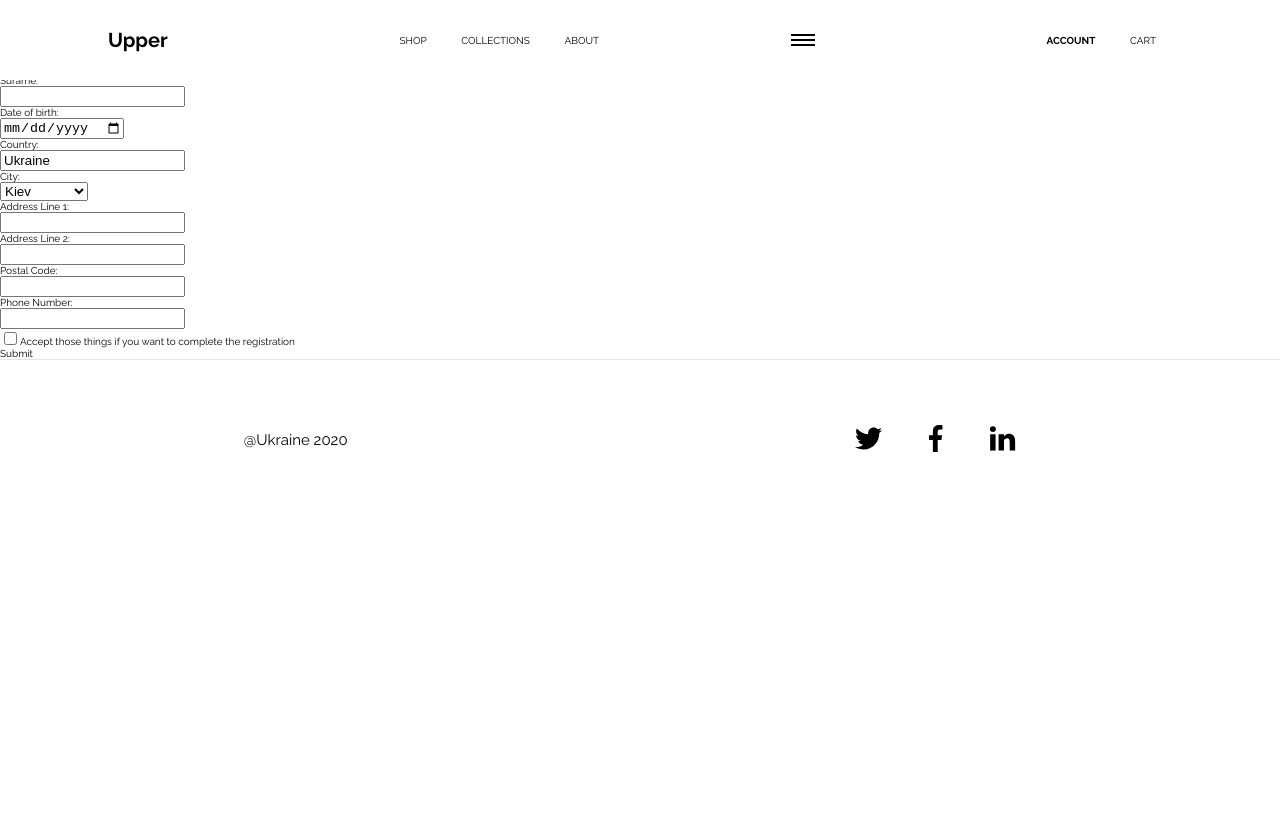
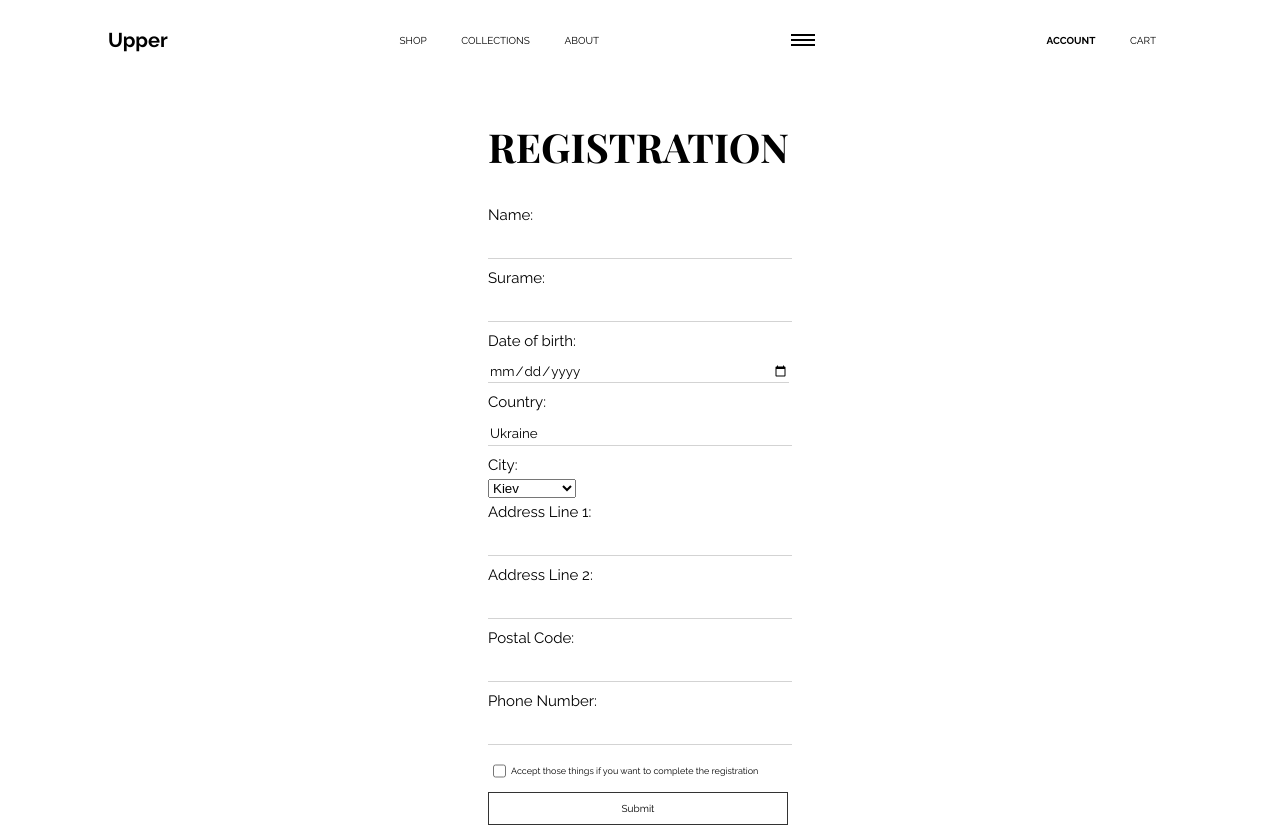
Before and after one commit to bedtreep/bedtreep.github.io, a plain HTML site: page registration.html in a window 1280 px wide. Shown: the top 828 px of the page. Before the commit the page ends 800 px from the top, so only its background shows below. Drawn offline with nearby package versions, Linux system fonts and the light colour scheme; a web font is replaced by a local one.

Commit message:
Update style.css

```diff
--- a/style.css
+++ b/style.css
@@ -139,13 +139,13 @@ body {
 	font-weight: bold;
 }
 
-.loginandreg h2 {
+.loginandreg h2, .regform h2 {
 	font-size: 4em;
 	font-family: 'Playfair Display', serif;
 	text-transform: uppercase;
 }
 
-.loginandreg label, .loginandreg p, .loginandreg button {
+.loginandreg label, .loginandreg p, .loginandreg button, .button {
 	font-size: 1.5em;
 }
 
@@ -156,14 +156,15 @@ body {
 	margin-bottom: 10px;
 }
 
-.loginandreg input {
+.loginandreg input, .regform label input {
+	font-family: 'Raleway', sans-serif;
 	width: 300px;
 	height: 22px;
 	border: none;
 	border-bottom: 1px solid lightgrey;
 }
 
-.loginandreg input:focus {
+.loginandreg input:focus, .regform label input:focus {
 	outline: none;
 	border: none;
 	border-bottom: 1px solid black;
@@ -185,7 +186,10 @@ body {
 	margin: 40px 0;
 }
 
-.loginandreg button {
+.loginandreg button, .button, .regform button {
+	text-decoration: none;
+	color: black;
+	appearance: button;
 	border: 1px solid rgba(0,0,0,0.8);
 	box-sizing: border-box;
 	text-align: center;
@@ -193,16 +197,49 @@ body {
 	padding: 10px 0;
 }
 
-.loginandreg button:hover {
+.loginandreg button:hover, .button:hover, .regform button:hover {
 	background-color: rgba(0,0,0,0.1);
 	border-bottom: 2px solid rgba(0,0,0,0.8);
 }
 
-.loginandreg button:active {
+.loginandreg button:active, .button:active, .regform button:active; {
 	position: relative;
 	top: 2px;
 }
 
+.regform {
+	display: block;
+	margin: 0 auto;
+	width: fit-content;
+	margin: 0 auto;
+	margin-top: 15vh;
+	margin-bottom: 20vh;
+	height: 100%
+
+}
+
+.regform label input{
+	margin: 5px 0;
+	width: 300px;
+}
+
+.regform label div {
+	margin: 5px 0;
+	font-size: 1.5em;
+	width: 300px;
+}
+
+#Accept{
+	width: fit-content;
+	margin: 5px;
+}
+
+.regform .accept div {
+	font-size: 0.9em;
+	display: flex;
+	align-items: center;
+	justify-content: left;
+}
 
 .product-detailed div:only-child {
 	display: grid;
@@ -931,7 +968,7 @@ button {
 }
 
 @media (max-width: 1100px) {
-	#main, #shop, #collection, #about, #product, #account, #cart {
+	#main, #shop, #collection, #about, #product, #account, #cart, #registration {
 		font-size: 9px;
 	}
 	#main {
@@ -940,13 +977,13 @@ button {
 }
 
 @media (max-width: 922px) {
-	#main, #shop, #collection, #about, #account, #cart{
+	#main, #shop, #collection, #about, #account, #cart, #registration{
 		font-size: 8px;
 	}
 }
 
 @media (max-width: 819px) {
-	#main, #shop, #collection, #about, #account, #cart{
+	#main, #shop, #collection, #about, #account, #cart, #registration{
 		font-size: 7px;
 	}
 }
```
